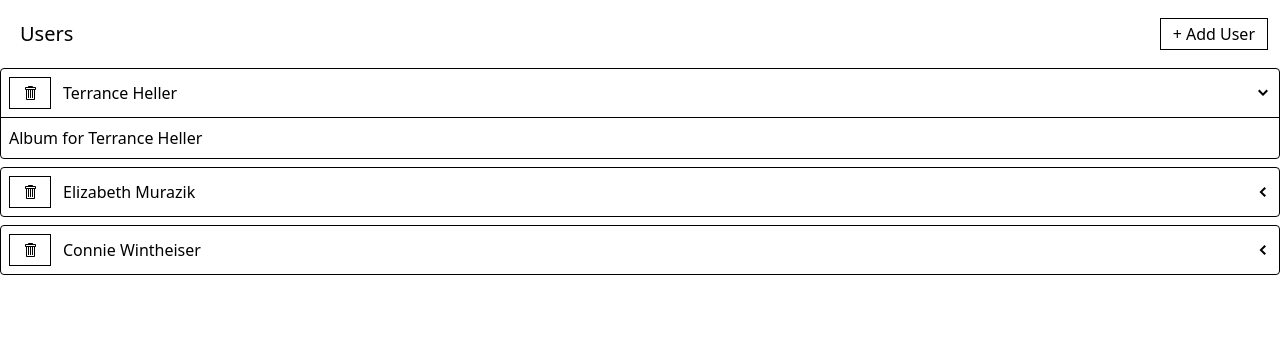
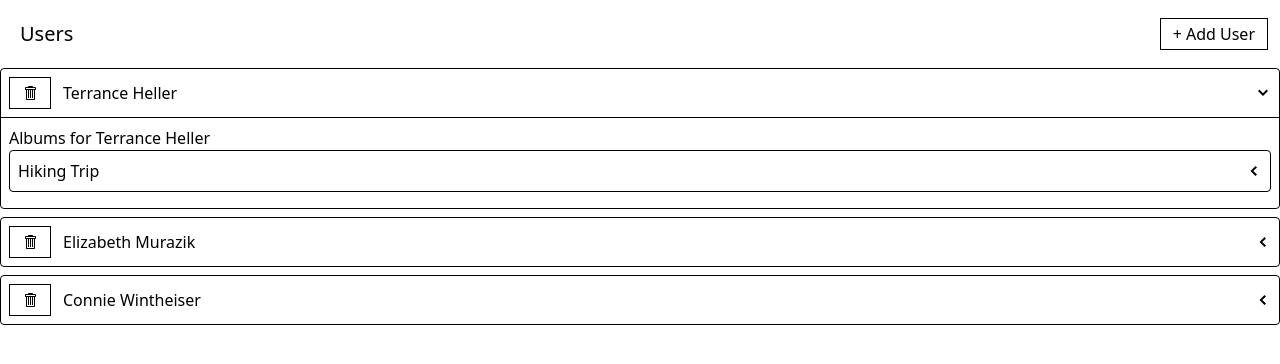
Before and after one commit to ayushthakali/Photo-Album, a React app: page / in a window 1280 px wide. Both pictures are taken after a click on the element 1263 px from the left and 93 px from the top of the page. Shown: the top 364 px of the page. Built offline with nearby package versions, Linux system fonts and the light colour scheme; data requests are answered from the project's data file; the HTML template or start-up script is replaced by a standard one.

Commit message:
feat:createApi learned

```diff
--- a/db.json
+++ b/db.json
@@ -13,6 +13,10 @@
       "id": 9
     }
   ],
-  "albums": [],
+  "albums": [{
+    "id": 10,
+    "title" : "Hiking Trip",
+    "userId": 7
+  }],
   "photos": []
 }
--- a/src/components/AlbumsList.js
+++ b/src/components/AlbumsList.js
@@ -1,5 +1,33 @@
+import { useFetchAlbumsQuery } from "../store";
+import Skeleton from "./Skeleton";
+import ExpandablePanel from "./ExpandablePanel";
+import Button from "./Button";
+
 function AlbumsList({ user }) {
-  return <div>Album for {user.name}</div>;
+  const { data, error, isLoading } = useFetchAlbumsQuery(user);
+
+  let content;
+  if (isLoading) {
+    content = <Skeleton times={3} />;
+  } else if (error) {
+    content = <div>Error loading albums.</div>;
+  } else {
+    content = data.map((album) => {
+      const header = <div>{album.title}</div>;
+      return (
+        <ExpandablePanel key={album.id} header={header}>
+          List of photos in album
+        </ExpandablePanel>
+      );
+    });
+  }
+
+  return (
+    <div>
+      <div>Albums for {user.name}</div>
+      <div>{content}</div>
+    </div>
+  );
 }
 
 export default AlbumsList;
--- /dev/null
+++ b/src/store/apis/albumsApi.js
@@ -0,0 +1,26 @@
+import { createApi, fetchBaseQuery } from "@reduxjs/toolkit/query/react";
+
+const albumsApi = createApi({
+  reducerPath: "albums",
+  baseQuery: fetchBaseQuery({
+    baseUrl: "http://localhost:3005",
+  }),
+  endpoints(builder) {
+    return {
+      fetchAlbums: builder.query({
+        query: (user) => {
+          return {
+            url: "/albums",
+            params: {
+              userId: user.id,
+            },
+            method: "GET",
+          };
+        },
+      }),
+    };
+  },
+}); //automatically creates slice
+
+export const {useFetchAlbumsQuery} = albumsApi;
+export {albumsApi};
--- a/src/store/index.js
+++ b/src/store/index.js
@@ -1,12 +1,21 @@
 import { configureStore } from "@reduxjs/toolkit";
+import { setupListeners } from "@reduxjs/toolkit/query";
 import { usersReducer } from "./slices/userSlice";
+import { albumsApi } from "./apis/albumsApi";
 
 export const store = configureStore({
-    reducer:{
-        users: usersReducer
-    }
-})
+  reducer: {
+    users: usersReducer,
+    [albumsApi.reducerPath]: albumsApi.reducer,
+  },
+  middleware: (getDefaultMiddleware) => {
+    return getDefaultMiddleware().concat(albumsApi.middleware);
+  },
+});
+
+setupListeners(store.dispatch);
 
 export * from "./thunks/fetchUsers";
 export * from "./thunks/addUser";
 export * from "./thunks/removeUser";
+export { useFetchAlbumsQuery } from "./apis/albumsApi";
```
